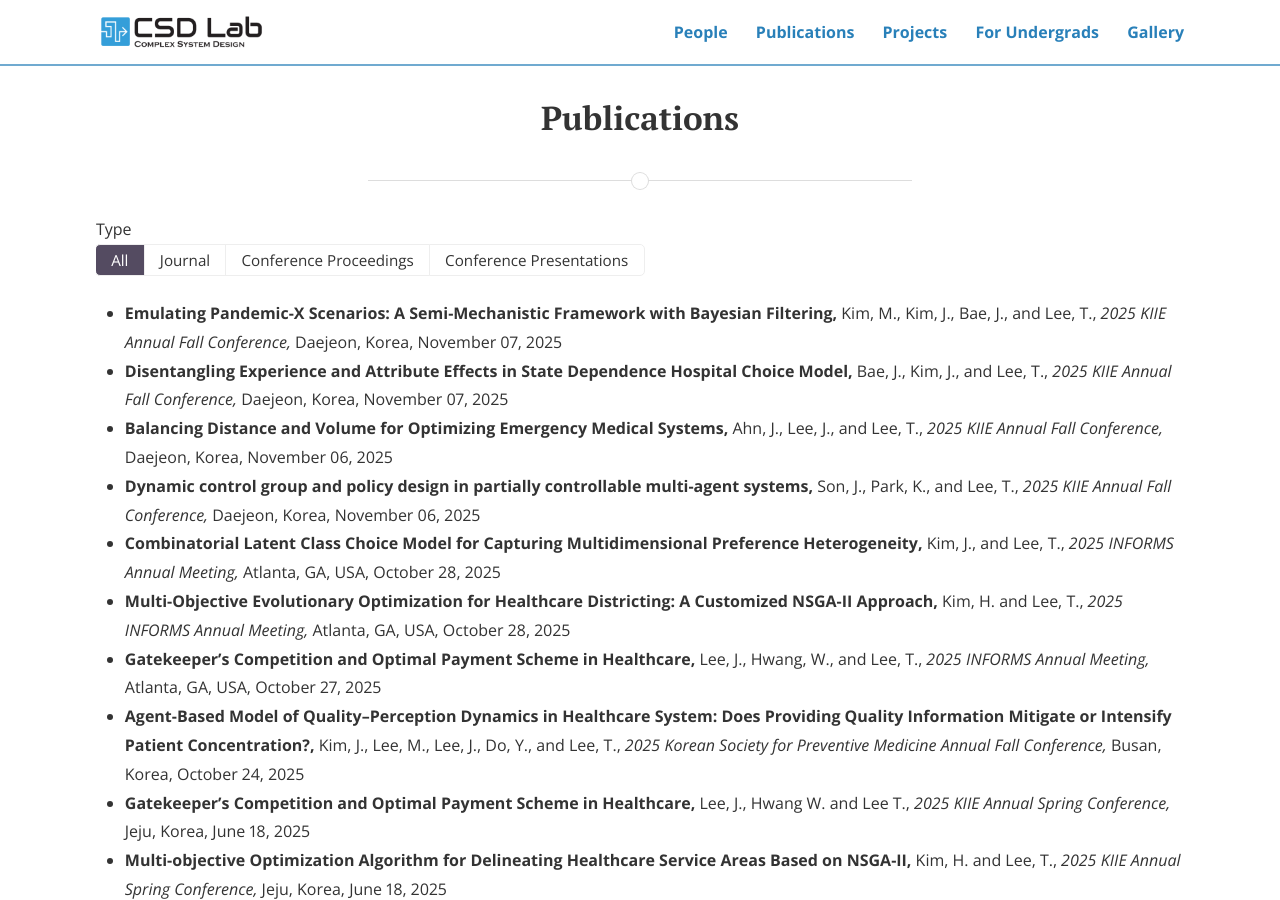
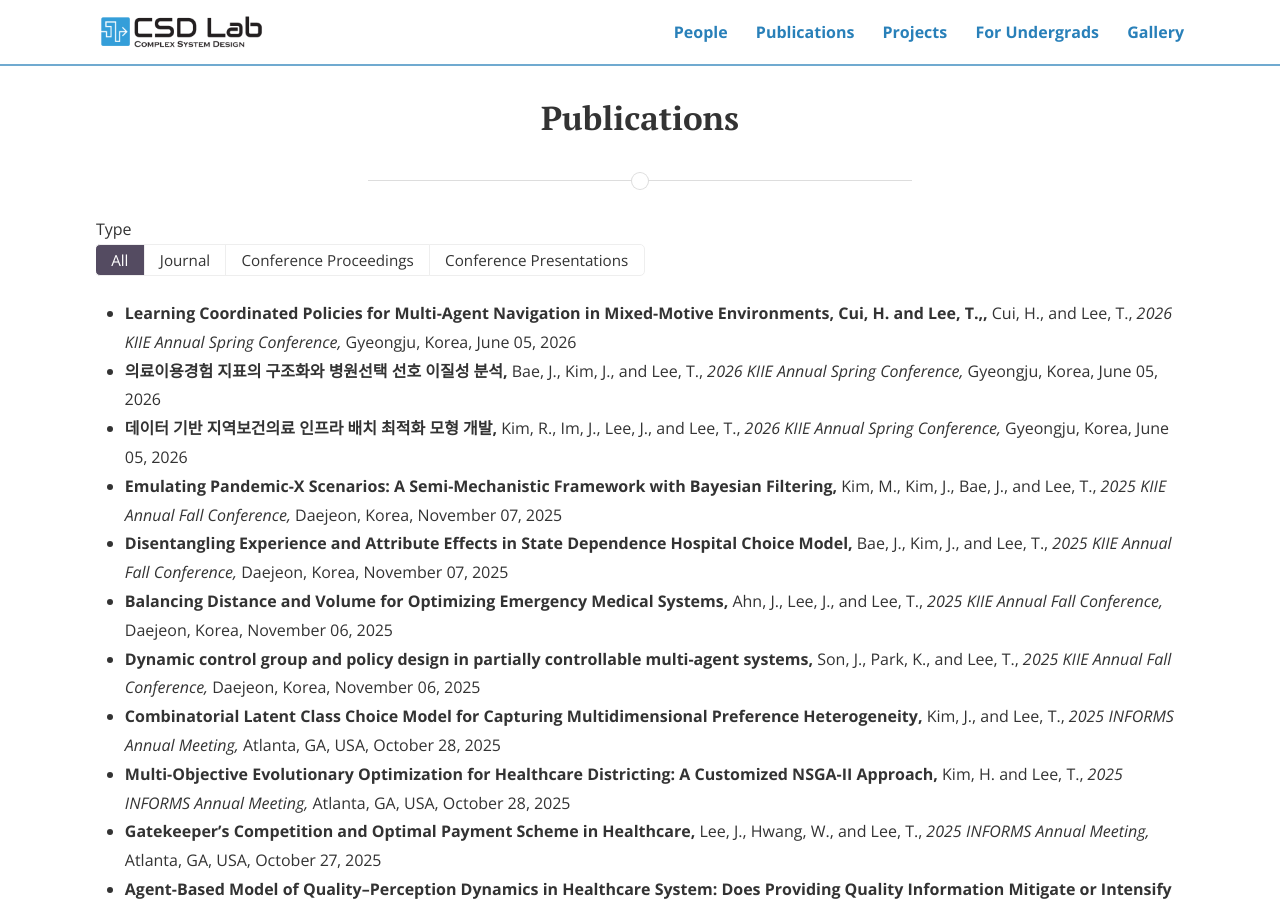
Before and after one commit to CSDlab-KAIST/csdlab-kaist.github.io, a Jekyll site: the page built from publications.html, in a window 1280 px wide and 900 px high. Built offline with Jekyll 4.4.1, drawn with Linux system fonts in a browser that asks for light colours; nearby versions of some CDN libraries.

Commit message:
Add new conference presentations to publications

```diff
--- a/_data/publications.yml
+++ b/_data/publications.yml
@@ -2710,3 +2710,48 @@ papers:
         url:
     award: ""
     link: ""
+
+  - title: "데이터 기반 지역보건의료 인프라 배치 최적화 모형 개발"
+    author: "Kim, R., Im, J., Lee, J., and Lee, T."
+    venue: "2026 KIIE Annual Spring Conference"
+    month: June 05
+    year: 2026
+    yearS: 2026.0605
+    location: Gyeongju, Korea
+    topics:
+    type: conference-presentations
+    materials:
+      - label:
+        url:
+    award: ""
+    link: ""
+
+  - title: "의료이용경험 지표의 구조화와 병원선택 선호 이질성 분석"
+    author: "Bae, J., Kim, J., and Lee, T."
+    venue: "2026 KIIE Annual Spring Conference"
+    month: June 05
+    year: 2026
+    yearS: 2026.0605
+    location: Gyeongju, Korea
+    topics:
+    type: conference-presentations
+    materials:
+      - label:
+        url:
+    award: ""
+    link: ""
+
+  - title: "Learning Coordinated Policies for Multi-Agent Navigation in Mixed-Motive Environments, Cui, H. and Lee, T.,"
+    author: "Cui, H., and Lee, T."
+    venue: "2026 KIIE Annual Spring Conference"
+    month: June 05
+    year: 2026
+    yearS: 2026.0605
+    location: Gyeongju, Korea
+    topics:
+    type: conference-presentations
+    materials:
+      - label:
+        url:
+    award: ""
+    link: ""
```
